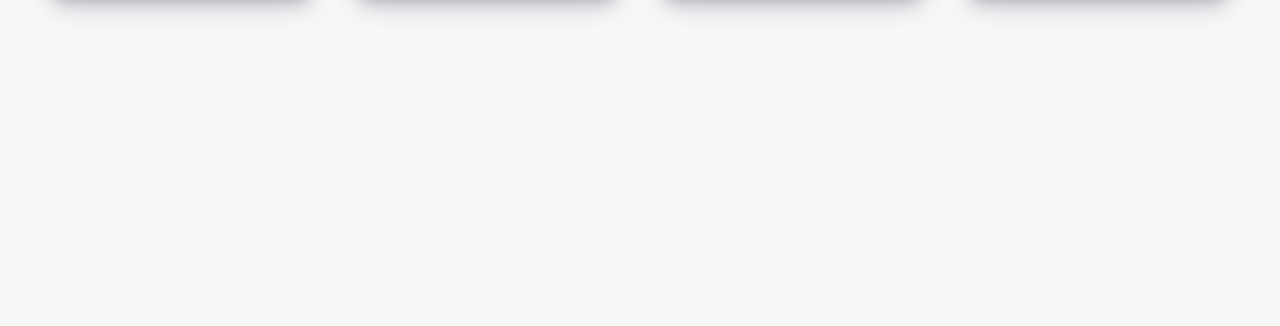
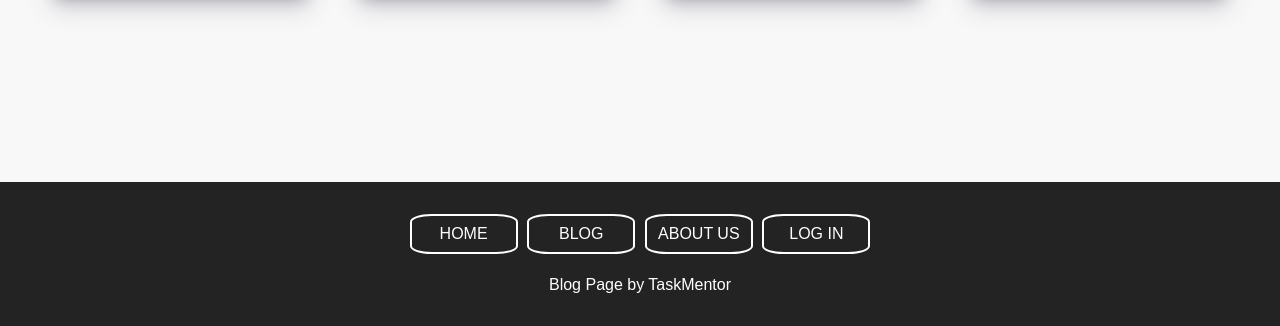
Before and after one commit to DPratap101/Clause-Coders_009, a website: page src/about.html in a window 1280 px wide. Shown: the part 618-944 px from the top of the page. Before the commit the page ends 800 px from the top, so only its background shows below. Drawn offline with Linux system fonts and the light colour scheme.

Commit message:
About page footer added

```diff
--- a/src/about.css
+++ b/src/about.css
@@ -9,9 +9,7 @@ body{
     background-color: #f8f8f8;
 }
 
-*{
-    box-sizing: border-box;
-}
+
 
 a{
     text-decoration: none;
@@ -166,3 +164,43 @@ a{
         flex-grow: 0.7;
     }
 }
+
+
+
+/* footer start  */
+footer {
+    background-color: #232323;
+    color: #fff;
+    text-align: center;
+    padding: 2rem 0;
+  }
+  .social-links {
+    display: flex;
+    justify-content: center;
+    margin-bottom: 1.4rem;
+  }
+  .social-links a {
+    border: 2px solid #fff;
+    color: #fff;
+    display: block;
+    width: 108px;
+    height: 40px;
+    display: flex;
+    justify-content: center;
+    align-items: center;
+    border-radius: 20%;
+    text-decoration: none;
+    margin: 0 0.3rem;
+    transition: all 0.5s ease;
+  }
+
+  .social-links a:hover {
+    background: #fff;
+    color: black;
+  }
+  .footer span {
+    margin-top: 1rem;
+    display: block;
+    font-family: var(--Playfair);
+    letter-spacing: 2px;
+  }
--- a/src/about.html
+++ b/src/about.html
@@ -1,14 +1,17 @@
 <!DOCTYPE html>
 <html lang="en">
+
 <head>
     <meta charset="UTF-8">
     <meta http-equiv="X-UA-Compatible" content="IE=edge">
     <meta name="viewport" content="width=device-width, initial-scale=1.0">
     <link rel="stylesheet" href="about.css">
     <script src="https://kit.fontawesome.com/dd9af7210e.js" crossorigin="anonymous"></script>
-    <title>TeamMentor | Our Team</title>
+    <title>TaskMentor | Our Team</title>
 </head>
+
 <body>
+
     <section id="team">
         <h1 class="heading">
             <i class="fas fa-rocket"></i><strong>Our Team</strong>
@@ -19,7 +22,7 @@
                 <div class="nav">
                     <i class="verify fas fa-check-circle"></i>
                     <input type="checkbox" class="heart-btn" id="heart-btn">
-                      <label  class="heart"></label>
+                    <label class="heart"></label>
                 </div>
 
                 <div class="details">
@@ -40,7 +43,7 @@
                 <div class="nav">
                     <i class="verify fas fa-check-circle"></i>
                     <input type="checkbox" class="heart-btn" id="heart-btn">
-                      <label  class="heart"></label>
+                    <label class="heart"></label>
                 </div>
 
                 <div class="details">
@@ -61,7 +64,7 @@
                 <div class="nav">
                     <i class="verify fas fa-check-circle"></i>
                     <input type="checkbox" class="heart-btn" id="heart-btn">
-                      <label  class="heart"></label>
+                    <label class="heart"></label>
                 </div>
 
                 <div class="details">
@@ -82,7 +85,7 @@
                 <div class="nav">
                     <i class="verify fas fa-check-circle"></i>
                     <input type="checkbox" class="heart-btn" id="heart-btn">
-                      <label  class="heart"></label>
+                    <label class="heart"></label>
                 </div>
 
                 <div class="details">
@@ -101,5 +104,16 @@
             </div>
         </div>
     </section>
+
+    <footer>
+        <div class = "social-links">
+          <a href = "index.html">HOME</a>
+          <a href = "blog.html">BLOG</i></a>
+          <a href = "#">ABOUT US</i></a>
+          <a href = "#">LOG IN</a>
+        </div>
+        <span>Blog Page by TaskMentor</span>
+      </footer>
 </body>
+
 </html>
```
Also changed, not shown: src/blog.html (+1 -1 lines). Lines whose indentation alone changed are shown as unchanged.
